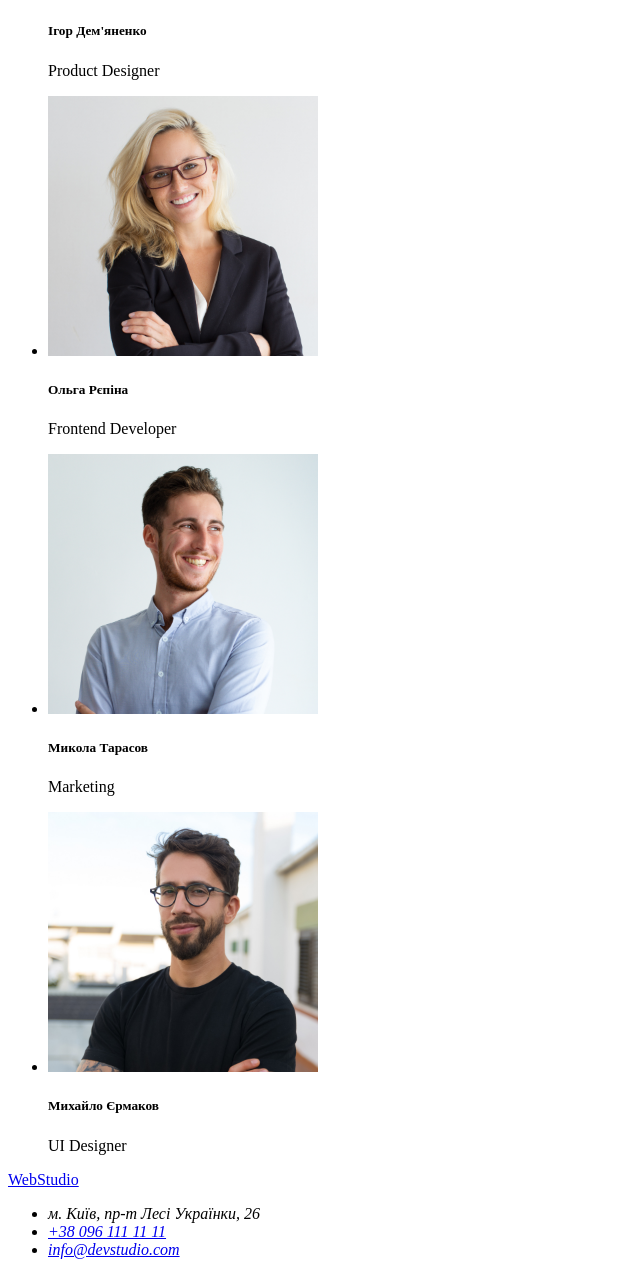
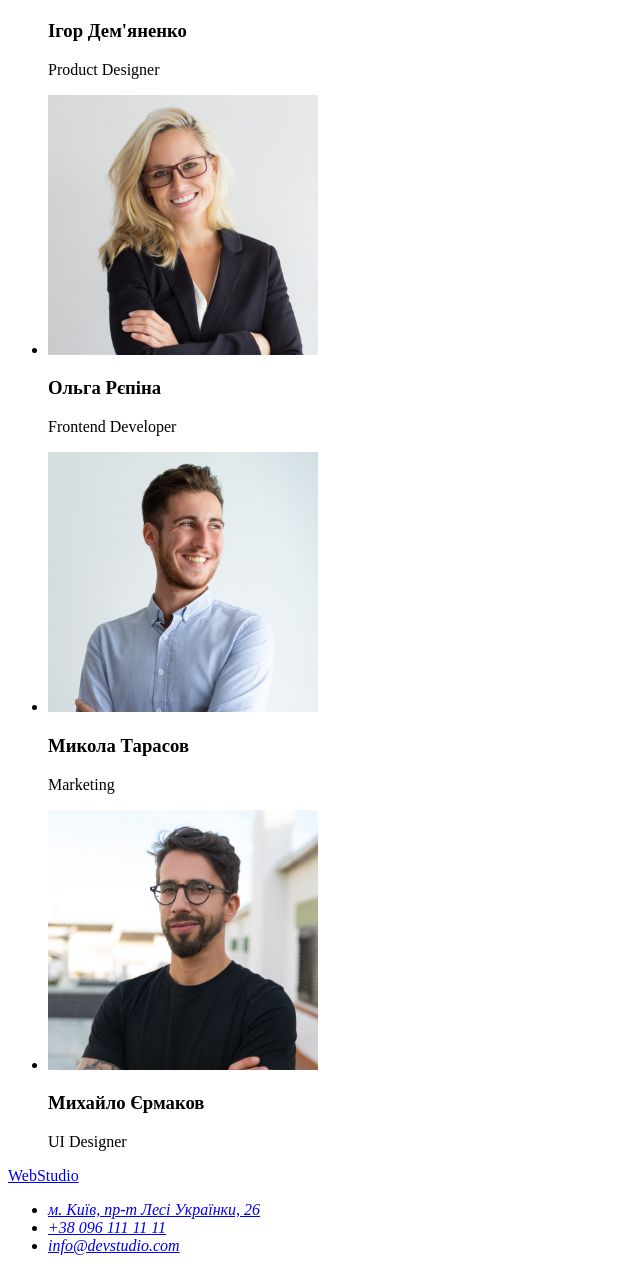
Before and after one commit to AndriiVeremi/goit-markup-hw-01, a plain HTML site: page index.html in a window 1280 px wide. Shown: the part 1911-3186 px from the top of the page, without its empty margins (0-640 px from the left). Drawn offline with Linux system fonts and the light colour scheme.

Commit message:
Update index.html

```diff
--- a/index.html
+++ b/index.html
@@ -63,22 +63,22 @@
         <ul>
           <li>
             <img src="./images/team_img_1.jpg" alt="фото Ігора Дем'яненка" width="270" height="260">
-            <h5>Ігор Дем'яненко</h5>
+            <h3>Ігор Дем'яненко</h3>
             <p>Product Designer</p>
           </li>
           <li>
             <img src="./images/team_img_2.jpg" alt="фото Ольги Рєпіної" width="270" height="260">
-            <h5>Ольга Рєпіна</h5>
+            <h3>Ольга Рєпіна</h3>
             <p>Frontend Developer</p>
           </li>
           <li>
             <img src="./images/team_img_3.jpg" alt="фото Миколи Тарасова" width="270" height="260">
-            <h5>Микола Тарасов</h5>
+            <h3>Микола Тарасов</h3>
             <p>Marketing</p>
           </li>
           <li>
             <img src="./images/team_img_4.jpg" alt="фото Михайла Єрмакова" width="270" height="260">
-            <h5>Михайло Єрмаков</h5>
+            <h3>Михайло Єрмаков</h3>
             <p>UI Designer</p>
           </li>
         </ul>
@@ -88,10 +88,10 @@
       <a href="#">WebStudio</a>
       <address>
         <ul>
-        <li>м. Київ, пр-т Лесі Українки, 26</li>
+        <li><a href="#">м. Київ, пр-т Лесі Українки, 26</a></li>
         <li><a href="tel:+380961111111">+38 096 111 11 11</a></li>
         <li><a href="mailto:info@devstudio.com">info@devstudio.com</a></li>
-      </ul>
+        </ul>
       </address>
     </footer>
   </body>
```
